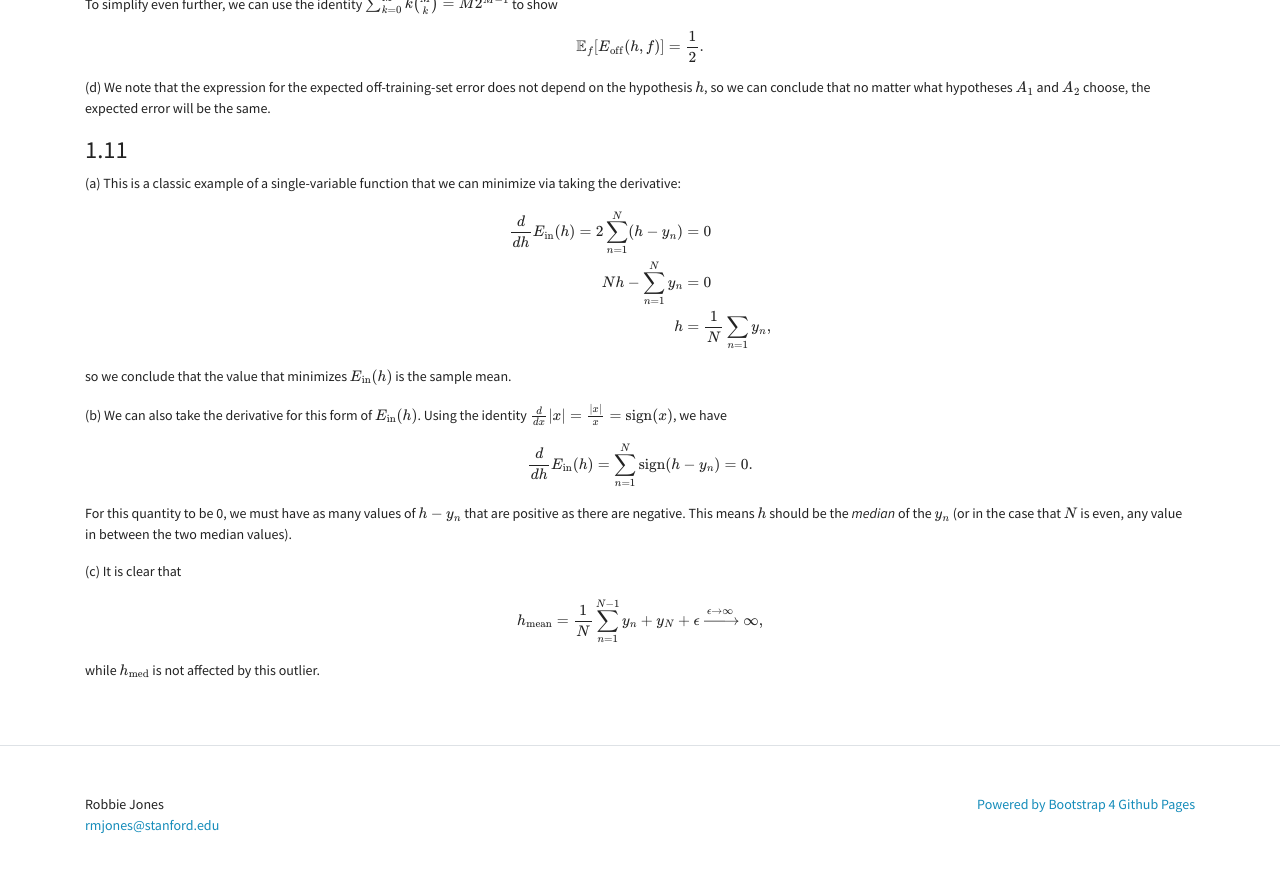
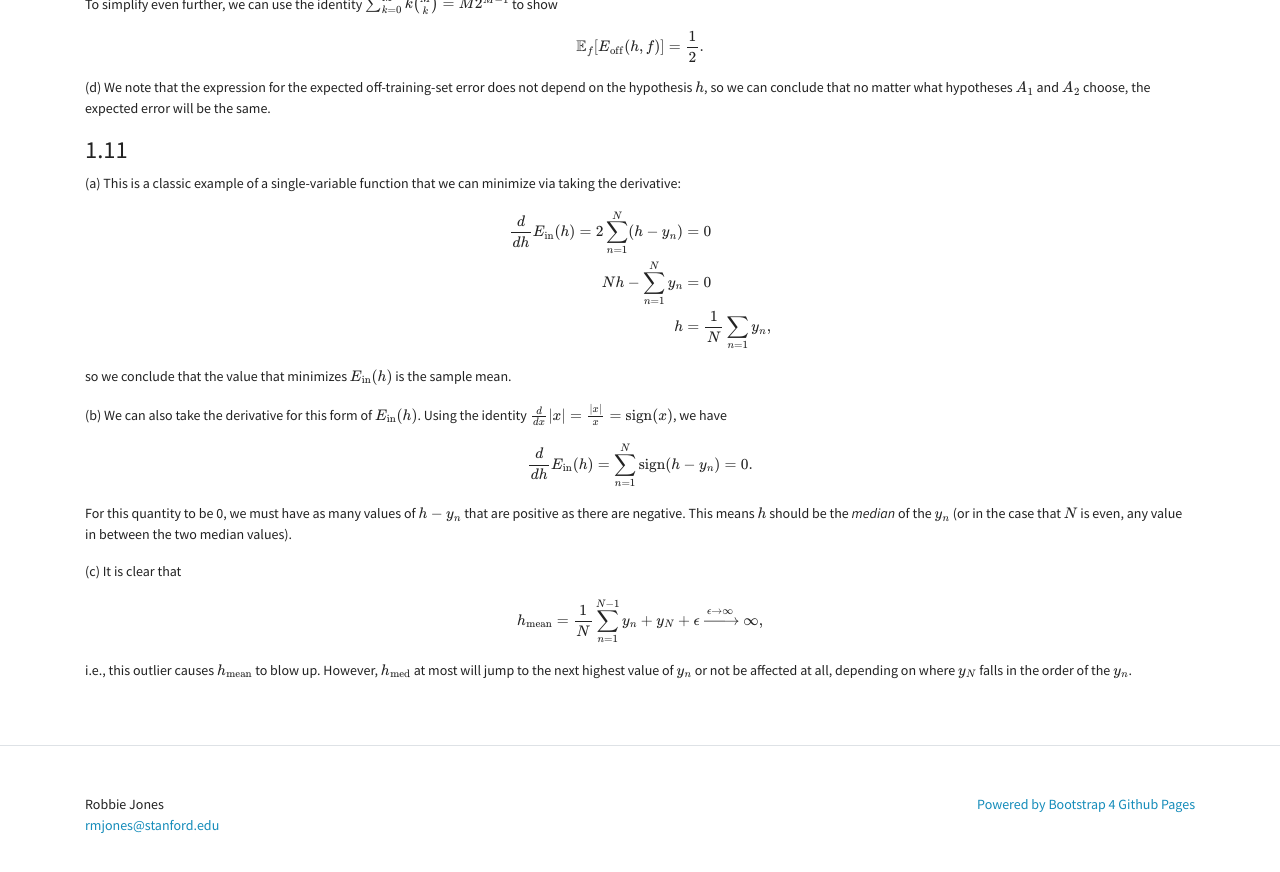
Before and after one commit to robbiejones96/robbiejones96.github.io, a Jekyll site: the page built from books/learning-from-data/chapter1.md, in a window 1280 px wide and 900 px high, scrolled down 4512 px. Shown: the top 872 px of the window. Built offline with Jekyll 4.4.1, drawn with Linux system fonts in a browser that asks for light colours; formulas are drawn with MathJax 3.

Commit message:
Edit explanation of Problem 1.12(c)

```diff
--- a/books/learning-from-data/chapter1.md
+++ b/books/learning-from-data/chapter1.md
@@ -346,4 +346,4 @@ $$
 	h_{\text{mean}} = \frac{1}{N}\sum_{n = 1}^{N - 1} y_n + y_N + \epsilon \xrightarrow{\epsilon \to \infty} \infty,
 $$
 
-while \\(h_{\text{med}}\\) is not affected by this outlier.
+i.e., this outlier causes \\(h_{\text{mean}}\\) to blow up.  However, \\(h_{\text{med}}\\) at most will jump to the next highest value of \\(y_n\\) or not be affected at all, depending on where \\(y_N\\) falls in the order of the \\(y_n\\).
```
